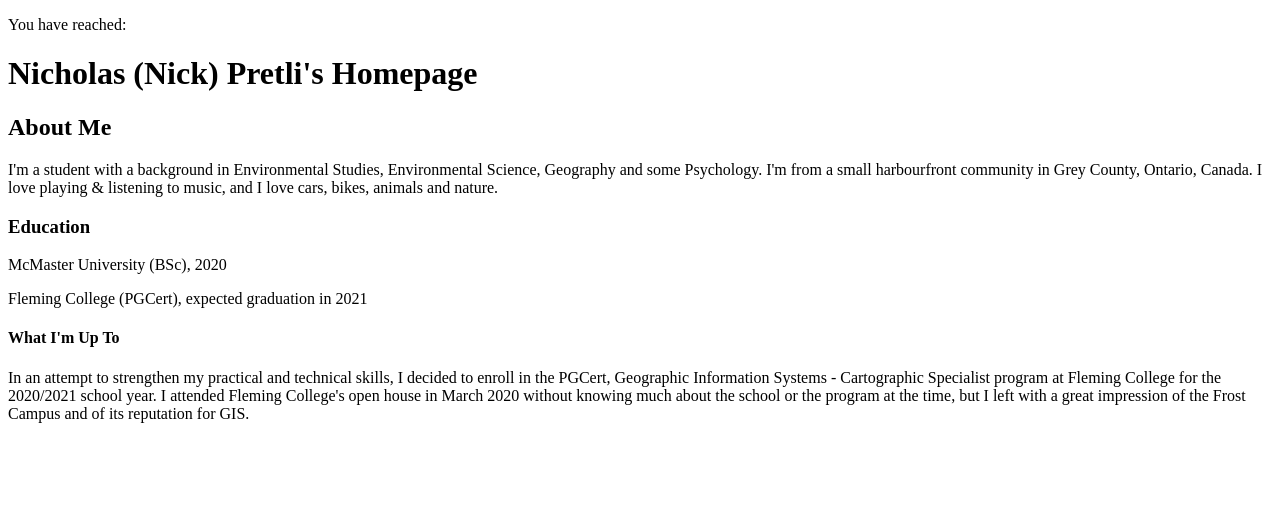
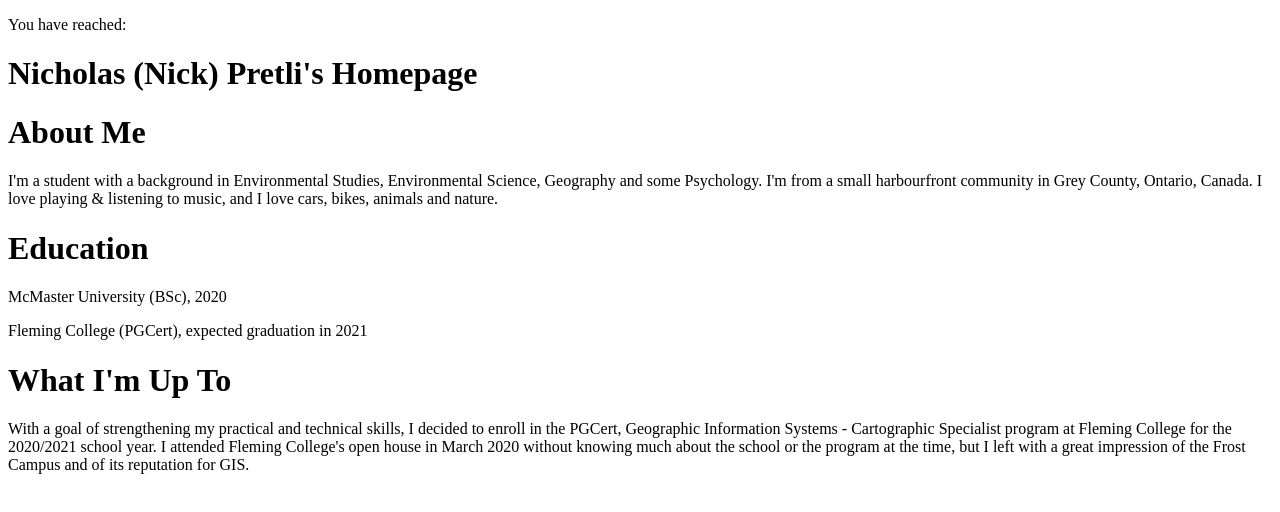
Before and after one commit to npretli/index.html, a plain HTML site: page index.html in a window 1280 px wide. Drawn offline with Linux system fonts and the light colour scheme.

Commit message:
Update index.html

```diff
--- a/index.html
+++ b/index.html
@@ -7,14 +7,14 @@
 <p>You have reached:<p/>
 <h1>Nicholas (Nick) Pretli's Homepage </h1>
 
-<h2>About Me</h2>
+<h1>About Me</h1>
 <p>I'm a student with a background in Environmental Studies, Environmental Science, Geography and some Psychology. I'm from a small harbourfront community in Grey County, Ontario, Canada. I love playing & listening to music, and I love cars, bikes, animals and nature.</p>
 
-<h3>Education</h3>
+<h1>Education</h1>
 <p>McMaster University (BSc), 2020</p>
 <p>Fleming College (PGCert), expected graduation in 2021</p>
 
-<h4>What I'm Up To</h4>
-<p>In an attempt to strengthen my practical and technical skills, I decided to enroll in the PGCert, Geographic Information Systems - Cartographic Specialist program at Fleming College for the 2020/2021 school year. I attended Fleming College's open house in March 2020 without knowing much about the school or the program at the time, but I left with a great impression of the Frost Campus and of its reputation for GIS.</p>
+<h1>What I'm Up To</h1>
+<p>With a goal of strengthening my practical and technical skills, I decided to enroll in the PGCert, Geographic Information Systems - Cartographic Specialist program at Fleming College for the 2020/2021 school year. I attended Fleming College's open house in March 2020 without knowing much about the school or the program at the time, but I left with a great impression of the Frost Campus and of its reputation for GIS.</p>
 </body>
 </html>
```
